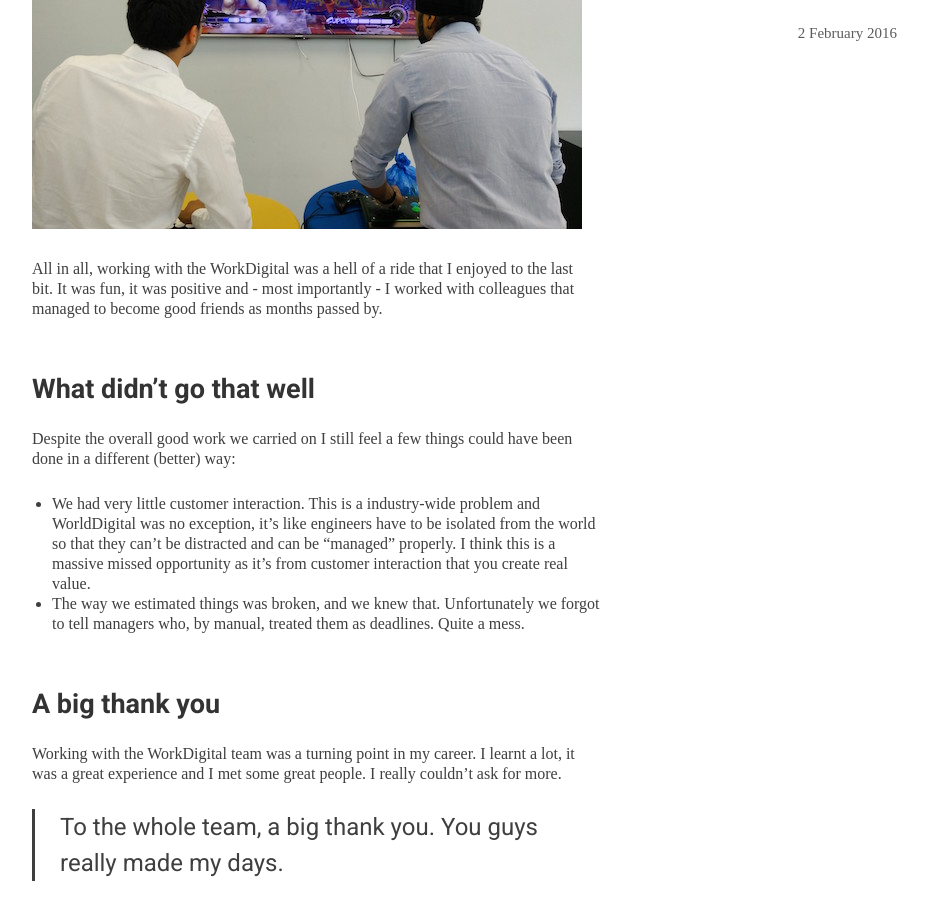
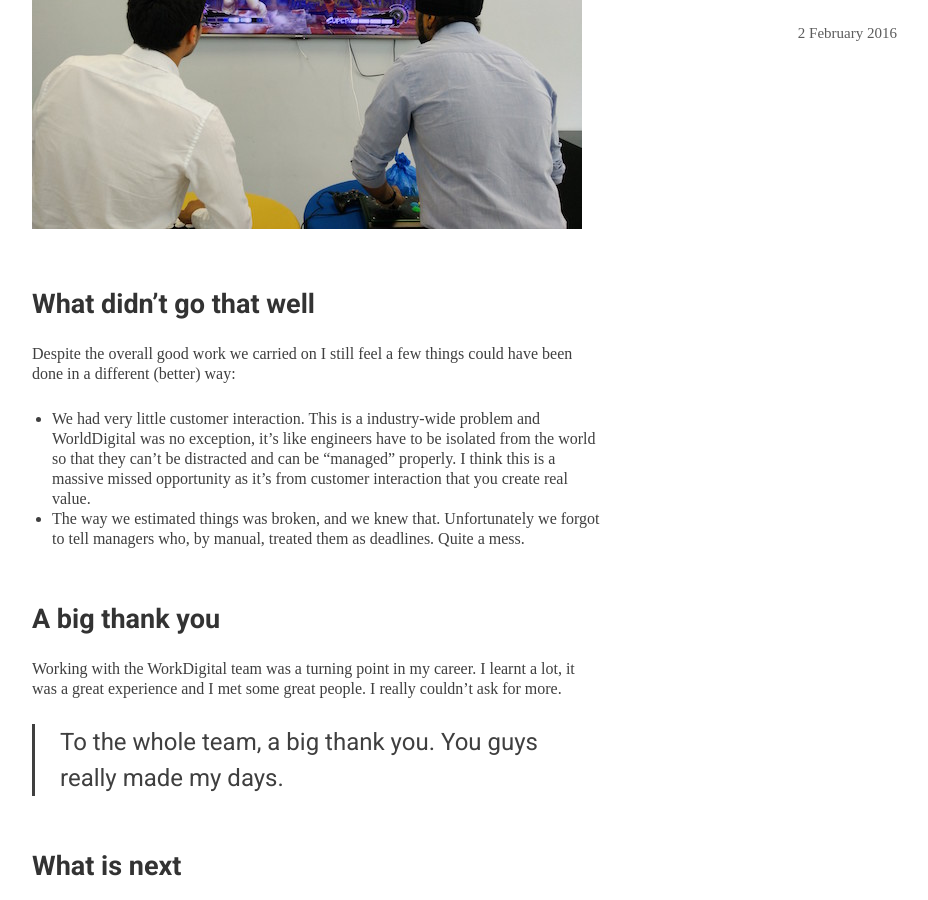
Before and after one commit to jnardiello/jnardiello.github.io, a Jekyll site: the page built from _posts/2016-02-03-goodbye-workdigital.md, in a window 1280 px wide and 900 px high, scrolled down 917 px. Shown: the whole window, without its empty margins (333-1261 px from the left). Built offline with Jekyll 4.4.1, drawn with Linux system fonts in a browser that asks for light colours; some web fonts are replaced; Markdown is read by kramdown in place of the engine named in the settings.

Commit message:
Fixing typos

```diff
--- a/_posts/2016-02-03-goodbye-workdigital.md
+++ b/_posts/2016-02-03-goodbye-workdigital.md
@@ -12,8 +12,6 @@ During the last year I worked on (many) different things and mostly touched ever
 
 This was only during our spare time as our main activity at the office was playing street-fighter.
 ![Woaaah]({{ site.url }}/img/street_fighter.jpg)
-
-All in all, working with the WorkDigital was a hell of a ride that I enjoyed to the last bit. It was fun, it was positive and - most importantly - I worked with colleagues that managed to become good friends as months passed by.
 
 ## What didn't go that well
 
```
